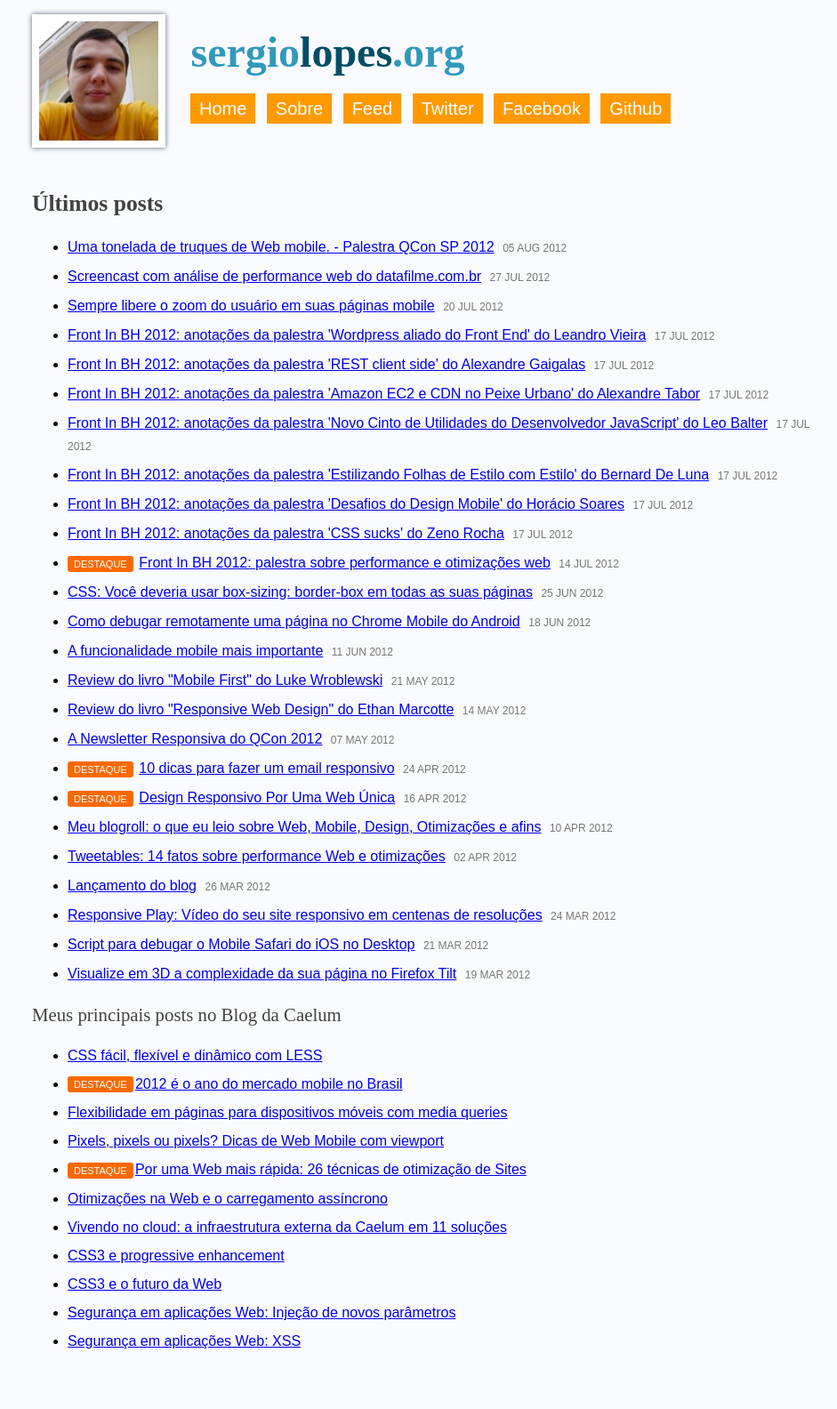
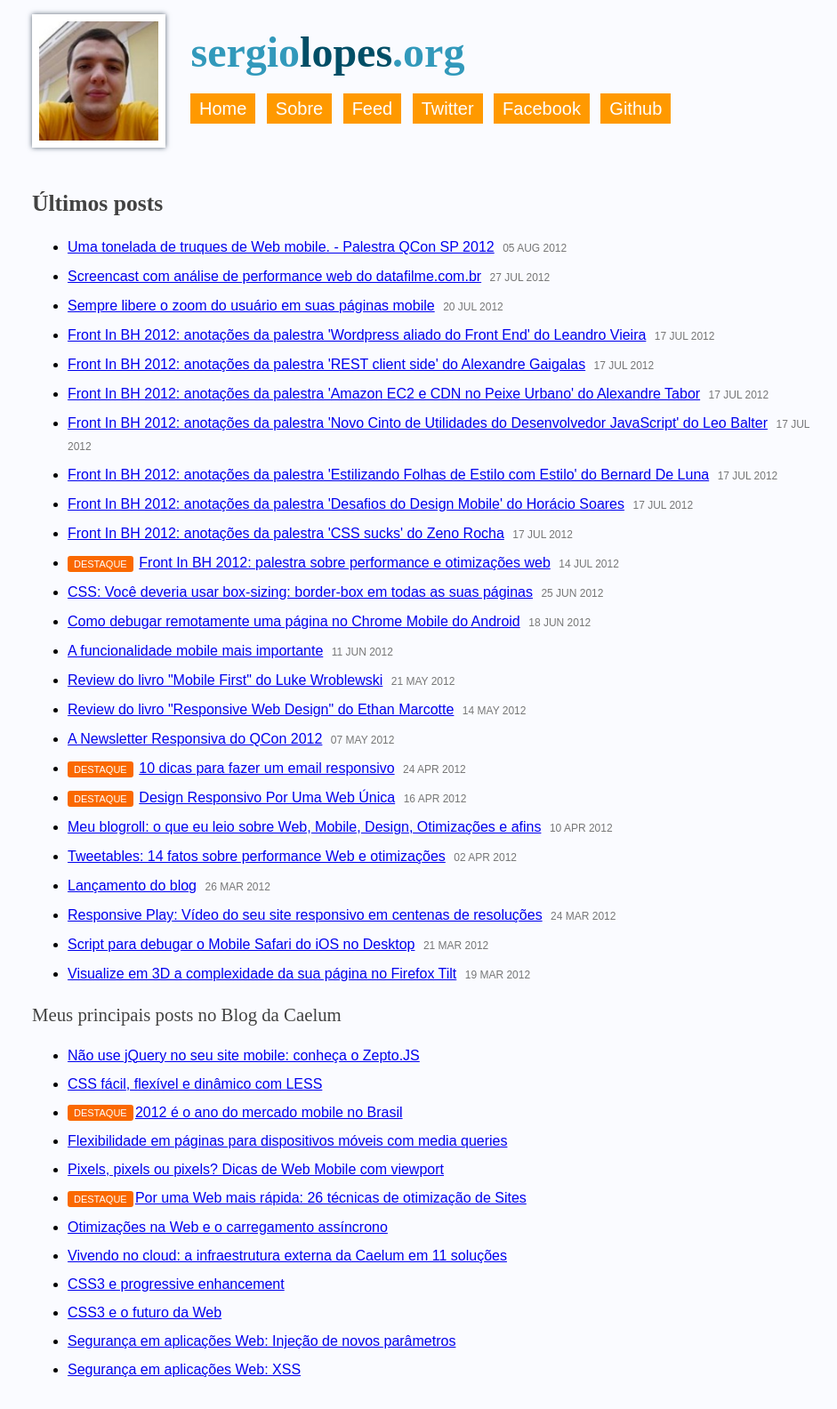
Before and after one commit to robersonupc/blog, a Jekyll site: the page built from index.md, in a window 1280 px wide. Shown: the whole page at 89% size, without its empty margins (154-1095 px from the left). Built offline with Jekyll 4.4.1, drawn with Linux system fonts in a browser that asks for light colours; some web fonts are replaced; comment, search, counter and statistics services are not loaded; before the commit the page ends 1552 px from its top, so only the background shows below that.

Commit message:
post de zepto-js

```diff
--- a/index.md
+++ b/index.md
@@ -22,6 +22,8 @@ ogtype: website
 <h3>Meus principais posts no Blog da Caelum</h3>
 
 <ul class="posts">
+  <li><a href="http://blog.caelum.com.br/nao-use-jquery-no-seu-site-mobile-conheca-o-zepto-js/">Não use jQuery no seu site mobile: conheça o Zepto.JS</a></li>
+
   <li><a href="http://blog.caelum.com.br/css-facil-flexivel-e-dinamico-com-less/">CSS fácil, flexível e dinâmico com LESS</a></li>
 
   <li class="destaque"><a href="http://blog.caelum.com.br/2012-e-o-ano-do-mercado-mobile-no-brasil/">2012 é o ano do mercado mobile no Brasil</a></li>
```
